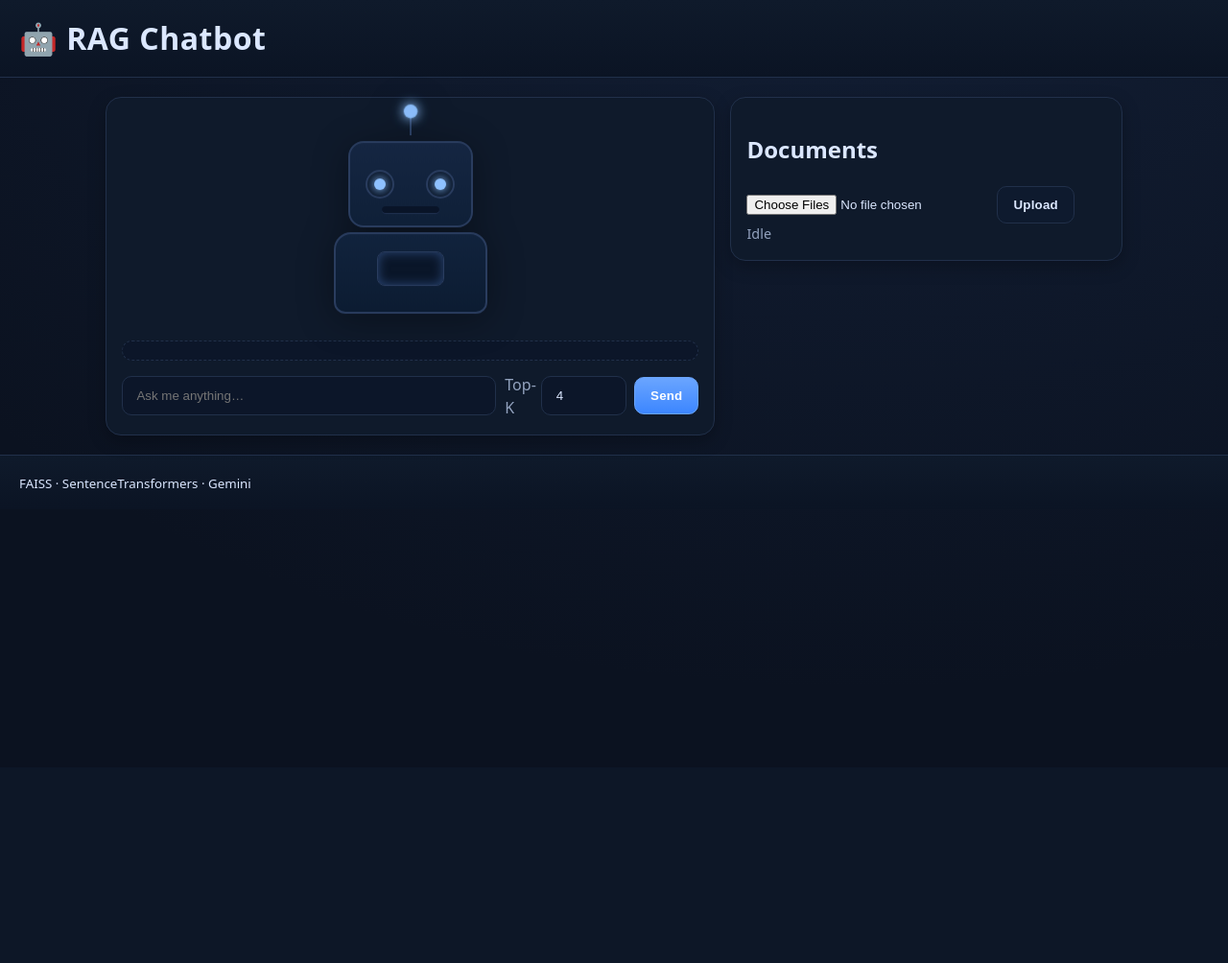
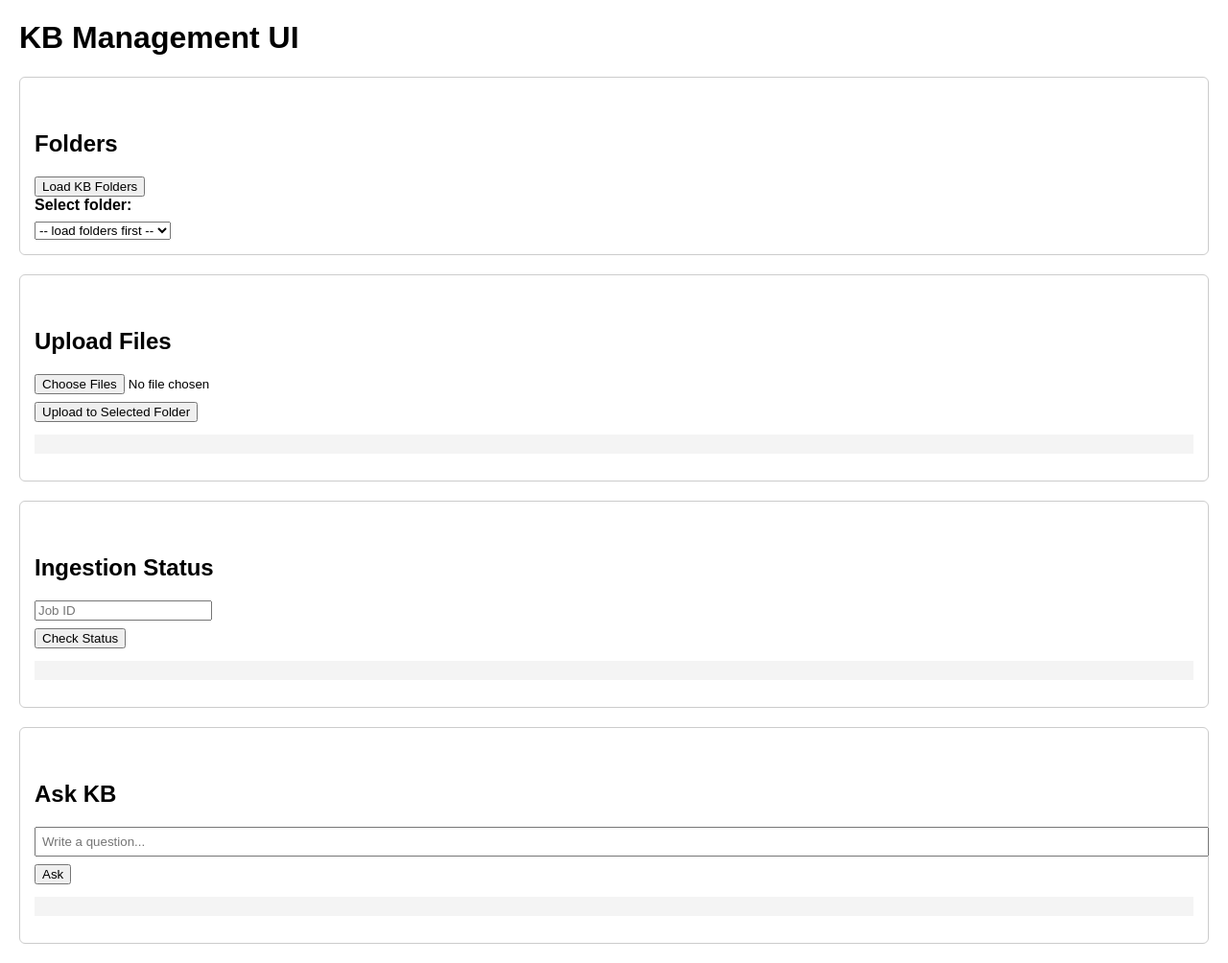
Before and after one commit to yuvalShalgi227/car-rag, a Flask app: page / in a window 1280 px wide. Shown: the whole page at 96% size. Before the commit the page ends 509 px from the top, so only its background shows below. Run offline with Flask 3, Linux system fonts and the light colour scheme; parts of the project's set-up code (start-up, migrations or seed data) failed here and were passed over.

Commit message:
updated code

```diff
--- a/app/app.py
+++ b/app/app.py
@@ -1,167 +1,56 @@
 import os
-import threading
-import faiss
-import numpy as np
-import nltk
+import boto3
 from flask import Flask, request, jsonify, render_template
-from nltk.corpus import stopwords
-from nltk.tokenize import sent_tokenize, word_tokenize
-from sentence_transformers import SentenceTransformer
-from google import genai
-from google.genai import types
-
-import boto3
-s3 = boto3.client("s3", region_name="us-east-1")
-
-S3_BUCKET = "aicourse-lesson7-clay227"
-
-
-deb_client = boto3.client(
-    "bedrock-agent-runtime",
-    region_name="us-east-1"
-)
-
-agent_client = boto3.client(
-    "bedrock-agent",
-    region_name="us-east-1"
-)
 
 # ---------------------------
 # Config
 # ---------------------------
-DATA_DIR = os.environ.get("RAG_DATA_DIR", "data")
-EMBED_MODEL_NAME = os.environ.get("EMBED_MODEL", "all-MiniLM-L6-v2")
-GEMINI_MODEL = os.environ.get("GEMINI_MODEL", "models/gemini-2.5-flash")
-GEMINI_API_KEY = os.environ.get("GOOGLE_API_KEY", "AIzaSyDi_yU9hIkXmmHh7LfwQ72P-xFp8v0wimk") or os.environ.get(
-    "GEMINI_API_KEY")
+S3_BUCKET = "aicourse-lesson7-clay227"
+SYSTEM_PROMPT_PATH = os.environ.get("SYSTEM_PROMPT_FILE", "system_prompt.txt")
 
-# ---------------------------
-# Flask + globals
-# ---------------------------
+DEFAULT_KB_ID = os.environ.get("KNOWLEDGE_BASE_ID", "")
+DEFAULT_DS_ID = os.environ.get("DATA_SOURCE_ID", "")
+
+deb_client = boto3.client("bedrock-agent-runtime", region_name="us-east-1")
+agent_client = boto3.client("bedrock-agent", region_name="us-east-1")
+s3 = boto3.client("s3", region_name="us-east-1")
+
 app = Flask(__name__)
-os.makedirs(DATA_DIR, exist_ok=True)
-
-_lock = threading.Lock()
-_sentences = []
-_index = None
-_embed_model = None
-_gemini_client = None
 
 
 # ---------------------------
-# NLTK setup (robust across versions)
+# Load System Prompt
 # ---------------------------
-def _ensure_nltk():
-    try:
-        nltk.data.find("tokenizers/punkt")
-    except LookupError:
-        nltk.download("punkt")
-    try:
-        nltk.data.find("tokenizers/punkt_tab")
-    except LookupError:
-        try:
-            nltk.download("punkt_tab")
-        except Exception:
-            pass
-    try:
-        nltk.data.find("corpora/stopwords")
-    except LookupError:
-        nltk.download("stopwords")
+def load_system_prompt():
+    if not os.path.exists(SYSTEM_PROMPT_PATH):
+        return ""
+    with open(SYSTEM_PROMPT_PATH, "r", encoding="utf-8", errors="ignore") as f:
+        return f.read().strip()
 
 
-_ensure_nltk()
-_stop_words = set(stopwords.words("english"))
+SYSTEM_PROMPT = load_system_prompt()
 
 
 # ---------------------------
-# RAG functions
+# Helpers
 # ---------------------------
-def load_documents(folder=DATA_DIR):
-    all_sentences = []
-    for fname in os.listdir(folder):
-        if fname.lower().endswith(".txt"):
-            path = os.path.join(folder, fname)
-            with open(path, "r", encoding="utf-8", errors="ignore") as f:
-                text = f.read()
-                for sentence in sent_tokenize(text):
-                    words = word_tokenize(sentence)
-                    clean = [w for w in words if w.lower() not in _stop_words and w.isalnum()]
-                    if clean:
-                        all_sentences.append(" ".join(clean))
-    return all_sentences
+def list_prefixes(prefix):
+    resp = s3.list_objects_v2(
+        Bucket=S3_BUCKET,
+        Prefix=prefix,
+        Delimiter="/"
+    )
+    return resp.get("CommonPrefixes", [])
 
 
-def create_faiss(sentences, model):
-    if not sentences:
-        return None
-    emb = model.encode(sentences)
-    emb = np.asarray(emb, dtype="float32")
-    dim = emb.shape[1]
-    index = faiss.IndexFlatL2(dim)
-    index.add(emb)
-    return index
+def get_ids(req):
+    kb_id = req.args.get("kbId") or DEFAULT_KB_ID
+    ds_id = req.args.get("dsId") or DEFAULT_DS_ID
 
+    if not kb_id or not ds_id:
+        raise ValueError("kbId and dsId are mandatory (either as query params or ENV).")
 
-def retrieve(query, model, index, sentences, k=3):
-    if not sentences or index is None:
-        return []
-    q_emb = model.encode([query]).astype("float32")
-    k = min(k, len(sentences))
-    D, I = index.search(q_emb, k)
-    return [sentences[i] for i in I[0]]
-
-
-def get_gemini_client():
-    global _gemini_client
-    if _gemini_client is None:
-        if not GEMINI_API_KEY:
-            raise RuntimeError("Missing GOOGLE_API_KEY (or GEMINI_API_KEY) environment variable.")
-        _gemini_client = genai.Client(api_key=GEMINI_API_KEY)
-    return _gemini_client
-
-
-def ask_bedrock_kb(question):
-    response = deb_client.retrieve_and_generate(
-        input={
-            "text": question
-        },
-        retrieveAndGenerateConfiguration={
-            "type": "KNOWLEDGE_BASE",
-            "knowledgeBaseConfiguration": {
-                "knowledgeBaseId": "QBRQW0XOWA",
-                "modelArn": "arn:aws:bedrock:us-east-1::foundation-model/anthropic.claude-3-sonnet-20240229-v1:0"
-            }
-        }
-    )
-    return response["output"]["text"]
-
-
-def ask_gemini(context, question):
-    client = get_gemini_client()
-    prompt = f"""Use the following context to answer the question clearly.
-
-Context:
-{context}
-
-Question: {question}
-Answer:"""
-    resp = client.models.generate_content(
-        model=GEMINI_MODEL,
-        contents=prompt,
-        config=types.GenerateContentConfig(
-            thinking_config=types.ThinkingConfig(thinking_budget=1)  # keep it fast/light
-        )
-    )
-    return (resp.text or "").strip()
-
-
-def rebuild_index():
-    global _sentences, _index, _embed_model
-    with _lock:
-        if _embed_model is None:
-            _embed_model = SentenceTransformer(EMBED_MODEL_NAME)
-        _sentences = load_documents()
-        _index = create_faiss(_sentences, _embed_model)
+    return kb_id, ds_id
 
 
 # ---------------------------
@@ -173,116 +62,150 @@ def home():
 
 
 # ---------------------------
-# APIs
+# API: Health
 # ---------------------------
 @app.get("/health")
 def health():
-    with _lock:
-        return jsonify({"status": "ok", "docs": len(_sentences), "indexed": _index is not None})
+    return jsonify({"status": "ok"})
 
 
+# ---------------------------
+# API: KB Folders
+# ---------------------------
+@app.get("/kb-folders")
+def kb_folders():
+    folders = []
+    stack = ["KB/"]
+
+    while stack:
+        current = stack.pop()
+        prefixes = list_prefixes(current)
+        for p in prefixes:
+            folder = p["Prefix"]
+            folders.append(folder)
+            stack.append(folder)
+
+    return jsonify({"folders": folders})
+
+
+# ---------------------------
+# API: Upload
+# ---------------------------
+@app.post("/upload")
+def upload():
+    try:
+        kb_id, ds_id = get_ids(request)
+    except ValueError as e:
+        return jsonify({"error": str(e)}), 400
+
+    if "files" not in request.files:
+        return jsonify({"error": "Send file(s) under 'files'"}), 400
+
+    rel_path = (request.args.get("path") or "").strip()
+    if not rel_path:
+        return jsonify({"error": "Provide ?path=<folder>"}), 400
+
+    rel_path = rel_path.lstrip("/")
+    files = request.files.getlist("files")
+    saved = []
+
+    for f in files:
+        if not f.filename:
+            continue
+        key = f"KB/{rel_path}/{f.filename}"
+
+        s3.upload_fileobj(
+            f,
+            S3_BUCKET,
+            key,
+            ExtraArgs={"ContentType": "text/plain"}
+        )
+        saved.append(key)
+
+    # Check if ingestion is running
+    jobs = agent_client.list_ingestion_jobs(
+        knowledgeBaseId=kb_id,
+        dataSourceId=ds_id
+    )
+
+    for job in jobs.get("ingestionJobSummaries", []):
+        if job["status"] in ["STARTING", "IN_PROGRESS"]:
+            return jsonify({"error": "Ingestion already in progress"}), 409
+
+    # Start ingestion
+    job = agent_client.start_ingestion_job(
+        knowledgeBaseId=kb_id,
+        dataSourceId=ds_id
+    )
+
+    return jsonify({
+        "saved": saved,
+        "count": len(saved),
+        "job": job
+    })
+
+
+# ---------------------------
+# API: Ingestion Status
+# ---------------------------
 @app.get("/ingestion-status")
 def ingestion_status():
+    try:
+        kb_id, ds_id = get_ids(request)
+    except ValueError as e:
+        return jsonify({"error": str(e)}), 400
+
     job_id = request.args.get("jobId")
     if not job_id:
         return jsonify({"error": "Missing jobId"}), 400
 
     status = agent_client.get_ingestion_job(
-        knowledgeBaseId="QBRQW0XOWA",
-        dataSourceId="ESS10PAPIS",
+        knowledgeBaseId=kb_id,
+        dataSourceId=ds_id,
         ingestionJobId=job_id
     )
 
-    return jsonify({
-        "status": status["ingestionJob"]["status"]
-    })
+    return jsonify({"status": status["ingestionJob"]["status"]})
 
 
-
-@app.post("/upload")
-def upload():
-    if "files" not in request.files:
-        return jsonify({"error": "Send file(s) under 'files' form field."}), 400
-
-    files = request.files.getlist("files")
-    uploaded = []
-
-    for f in files:
-        if f.filename and f.filename.lower().endswith(".txt"):
-            key = f"uploads/{f.filename}"
-
-            s3.upload_fileobj(
-                f,
-                S3_BUCKET,
-                key,
-                ExtraArgs={"ContentType": "text/plain"}
-            )
-
-            uploaded.append({
-                "filename": f.filename,
-                "s3_key": key
-            })
-    jobs = agent_client.list_ingestion_jobs(
-        knowledgeBaseId="QBRQW0XOWA",
-        dataSourceId="ESS10PAPIS"
-    )
-
-    for job in jobs.get("ingestionJobSummaries", []):
-        if job["status"] in ["STARTING", "IN_PROGRESS"]:
-            return jsonify({
-                "error": "Ingestion already in progress"
-            }), 409
-
-    job = agent_client.start_ingestion_job(
-        knowledgeBaseId="QBRQW0XOWA",
-        dataSourceId="ESS10PAPIS"
-    )
-    return jsonify({
-        "saved": [f["filename"] for f in uploaded],
-        "docs_indexed": len(uploaded)
-    })
-
-
-
-@app.post("/reindex")
-def reindex():
-    rebuild_index()
-    with _lock:
-        return jsonify({"docs_indexed": len(_sentences), "indexed": _index is not None})
-
-
+# ---------------------------
+# API: Ask KB
+# ---------------------------
 @app.post("/ask")
 def ask():
+    try:
+        kb_id, ds_id = get_ids(request)
+    except ValueError as e:
+        return jsonify({"error": str(e)}), 400
+
     data = request.get_json(force=True, silent=True) or {}
     question = (data.get("question") or "").strip()
 
     if not question:
-        return jsonify({"error": "Provide 'question' in JSON body."}), 400
+        return jsonify({"error": "Provide question"}), 400
 
-    answer = ask_bedrock_kb(question)
+    response = deb_client.retrieve_and_generate(
+        input={"text": question},
+        retrieveAndGenerateConfiguration={
+            "type": "KNOWLEDGE_BASE",
+            "knowledgeBaseConfiguration": {
+                "knowledgeBaseId": kb_id,
+                "modelArn": "arn:aws:bedrock:us-east-1::foundation-model/amazon.hiku-3.5"
+            }
+        },
+        promptOverride={
+            "system": SYSTEM_PROMPT
+        }
+    )
 
     return jsonify({
         "question": question,
-        "answer": answer
+        "answer": response["output"]["text"]
     })
 
 
-# def ask_old():
-#     data = request.get_json(force=True, silent=True) or {}
-#     question = (data.get("question") or "").strip()
-#     k = int(data.get("k", 3))
-#     if not question:
-#         return jsonify({"error": "Provide 'question' in JSON body."}), 400
-#     with _lock:
-#         if not _sentences or _index is None:
-#             return jsonify({"error": "No documents indexed. Upload or reindex first."}), 400
-#         chunks = retrieve(question, _embed_model, _index, _sentences, k=k)
-#     answer = ask_gemini("\n".join(chunks), question)
-#     return jsonify({"question": question, "top_k": k, "context": chunks, "answer": answer})
-
 # ---------------------------
-# Start
+# Run
 # ---------------------------
 if __name__ == "__main__":
-    rebuild_index()
-    app.run(host="0.0.0.0", port=int(os.environ.get("PORT", 8000)), debug=True)
+    app.run(host="0.0.0.0", port=int(os.environ.get("PORT", 8000)))
--- a/app/templates/index.html
+++ b/app/templates/index.html
@@ -1,123 +1,124 @@
-{% extends "base.html" %}
-{% block title %}RAG Chatbot{% endblock %}
+<!doctype html>
+<html lang="en">
+<head>
+  <meta charset="utf-8" />
+  <title>KB Manager</title>
+  <meta name="viewport" content="width=device-width, initial-scale=1" />
+  <style>
+    body { font-family: Arial, sans-serif; margin: 20px; }
+    h2 { margin-top: 40px; }
+    .block { border: 1px solid #ccc; padding: 15px; margin-bottom: 20px; border-radius: 6px; }
+    label { font-weight: bold; }
+    select, input[type=file], button { margin-top: 8px; display: block; }
+    pre { background: #f4f4f4; padding: 10px; white-space: pre-wrap; }
+  </style>
+</head>
+<body>
 
-{% block content %}
-<section class="grid">
-  <div class="col chat-col card">
-    <div class="robot-stage">
-      <div id="robot" class="robot">
-        <div class="antenna"><span class="tip"></span></div>
-        <div class="head">
-          <div class="eyes">
-            <span class="eye left"><i></i></span>
-            <span class="eye right"><i></i></span>
-          </div>
-          <div class="mouth"></div>
-        </div>
-        <div class="body"><div class="panel"></div></div>
-      </div>
-    </div>
+<h1>KB Management UI</h1>
 
-    <div id="messages" class="messages" aria-live="polite"></div>
+<!-- Folder Explorer -->
+<div class="block">
+  <h2>Folders</h2>
+  <button onclick="loadFolders()">Load KB Folders</button>
 
-    <form id="chat-form" class="chat-form" autocomplete="off">
-      <input id="chat-input" type="text" placeholder="Ask me anything…" required />
-      <div class="controls">
-        <label class="k-label">
-          Top-K
-          <input id="topk" type="number" min="1" max="10" value="4">
-        </label>
-        <button id="send-btn" type="submit">Send</button>
-      </div>
-    </form>
-  </div>
+  <label>Select folder:</label>
+  <select id="folderSelect">
+    <option value="">-- load folders first --</option>
+  </select>
+</div>
 
-  <div class="col docs-col">
-    <section class="card">
-      <h2>Documents</h2>
-      <form id="upload-form" enctype="multipart/form-data" class="upload-form">
-        <input type="file" name="files" id="files" accept=".txt" multiple>
-        <button type="submit" class="secondary">Upload</button>
-      </form>
-      <div id="status" class="muted small">Idle</div>
-    </section>
-  </div>
-</section>
+<!-- Upload -->
+<div class="block">
+  <h2>Upload Files</h2>
+  <input type="file" id="fileInput" multiple />
+
+  <button onclick="upload()">Upload to Selected Folder</button>
+
+  <pre id="uploadResult"></pre>
+</div>
+
+<!-- Ingestion Status -->
+<div class="block">
+  <h2>Ingestion Status</h2>
+  <input id="statusJobId" placeholder="Job ID" />
+
+  <button onclick="checkStatus()">Check Status</button>
+
+  <pre id="statusResult"></pre>
+</div>
+
+<!-- Ask Question -->
+<div class="block">
+  <h2>Ask KB</h2>
+  <input id="qInput" placeholder="Write a question..." style="width:100%; padding:6px" />
+  <button onclick="ask()">Ask</button>
+  <pre id="answerBox"></pre>
+</div>
 
 <script>
-const msgs  = document.getElementById("messages");
-const robot = document.getElementById("robot");
-const input = document.getElementById("chat-input");
-const form  = document.getElementById("chat-form");
-const sendBtn = document.getElementById("send-btn");
-const topKEl  = document.getElementById("topk");
-const statusEl = document.getElementById("status");
+  async function loadFolders() {
+    const res = await fetch("/kb-folders");
+    const data = await res.json();
 
-function addBubble(text, who="user") {
-  const wrap = document.createElement("div");
-  wrap.className = `bubble ${who}`;
-  wrap.textContent = text;
-  msgs.appendChild(wrap);
-  msgs.scrollTop = msgs.scrollHeight;
-  return wrap;
-}
+    const sel = document.getElementById("folderSelect");
+    sel.innerHTML = "";
 
-function setThinking(on) {
-  robot.classList.toggle("thinking", on);
-  sendBtn.disabled = on;
-}
+    data.folders.forEach(f => {
+      const opt = document.createElement("option");
+      opt.value = f.replace("KB/", "");
+      opt.textContent = f;
+      sel.appendChild(opt);
+    });
+  }
 
-async function pollIngestion(jobId) {
-  const interval = setInterval(async () => {
+  async function upload() {
+    const folder = document.getElementById("folderSelect").value;
+    const files = document.getElementById("fileInput").files;
+
+    if (!folder) {
+      alert("Select folder first");
+      return;
+    }
+
+    const form = new FormData();
+    for (let f of files) form.append("files", f);
+
+    const res = await fetch(`/upload?path=${folder}`, {
+      method: "POST",
+      body: form
+    });
+
+    const data = await res.json();
+    document.getElementById("uploadResult").textContent = JSON.stringify(data, null, 2);
+  }
+
+  async function checkStatus() {
+    const jobId = document.getElementById("statusJobId").value.trim();
+    if (!jobId) {
+      alert("Enter job ID");
+      return;
+    }
+
     const res = await fetch(`/ingestion-status?jobId=${jobId}`);
     const data = await res.json();
-    statusEl.textContent = `Sync status: ${data.status}`;
-    if (data.status === "COMPLETE" || data.status === "FAILED") {
-      clearInterval(interval);
-    }
-  }, 3000);
-}
+    document.getElementById("statusResult").textContent = JSON.stringify(data, null, 2);
+  }
 
-document.getElementById("upload-form").addEventListener("submit", async (e) => {
-  e.preventDefault();
-  const fd = new FormData(e.target);
-  const res = await fetch("/upload", { method: "POST", body: fd });
-  const data = await res.json();
+  async function ask() {
+    const q = document.getElementById("qInput").value.trim();
+    if (!q) return;
 
-  if (data.error) {
-    statusEl.textContent = `Error: ${data.error}`;
-  } else {
-    statusEl.textContent = "Upload completed. Sync started...";
-    if (data.jobId) {
-      pollIngestion(data.jobId);
-    }
-  }
-});
-
-form.addEventListener("submit", async (e) => {
-  e.preventDefault();
-  const question = input.value.trim();
-  if (!question) return;
-
-  const k = parseInt(topKEl.value || "4", 10);
-
-  addBubble(question, "user");
-  input.value = "";
-
-  const botBubble = addBubble("Thinking...", "bot");
-  setThinking(true);
-
-  try {
     const res = await fetch("/ask", {
       method: "POST",
-      headers: {"Content-Type": "application/json"},
-      body: JSON.stringify({ question, k })
+      headers: { "Content-Type": "application/json" },
+      body: JSON.stringify({ question: q })
     });
+
     const data = await res.json();
-    botBubble.textContent = data.answer || "No answer";
-  } finally {
-    setThinking(false);
+    document.getElementById("answerBox").textContent = JSON.stringify(data, null, 2);
   }
-});
 </script>
-{% endblock %}
+
+</body>
+</html>
```
